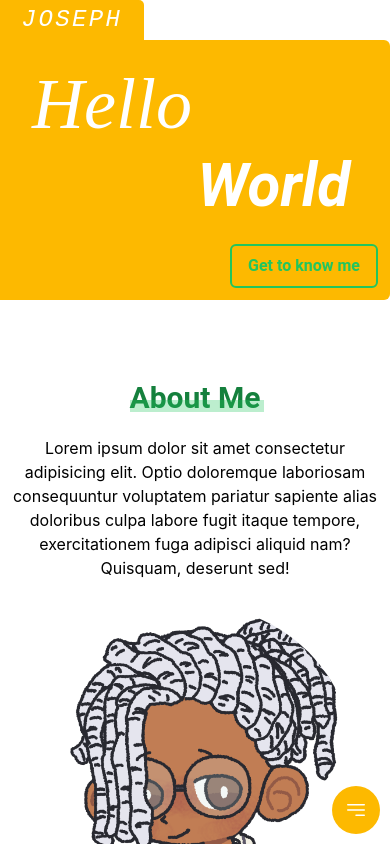
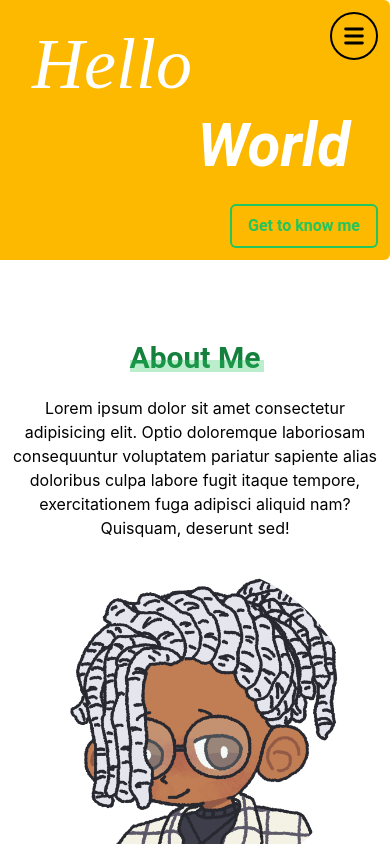
Before and after one commit to programmergeek/landing-page, a Next.js app: page / in a window 390 px wide. Shown: the top 844 px of the page. Built offline with nearby package versions, Linux system fonts and the light colour scheme.

Commit message:
rework navigation bar

```diff
--- a/components/Buttons.tsx
+++ b/components/Buttons.tsx
@@ -13,7 +13,8 @@ type iconProps = {
     style: "solid" | "outline",
     label?: string,
     href?: string,
-    blank?: boolean
+    blank?: boolean,
+    onClick: () => void
 }
 
 type Props = {
@@ -69,7 +70,7 @@ export const IconButton: React.FC<iconProps> = ({...props}) => {
       <a href={props.href} target={props.blank ? "_blank" : undefined}>
         <div className="flex flex-col w-fit">
           <div className="flex justify-center">
-            <button className="rounded-full p-2 md:p-3 bg-green-400 w-fit">
+            <button className="rounded-full p-2 md:p-3 bg-green-400 w-fit" onClick={props.onClick}>
               {props.icon}
             </button>
           </div>
@@ -85,7 +86,7 @@ export const IconButton: React.FC<iconProps> = ({...props}) => {
       <a href={props.href} target={props.blank ? "_blank" : undefined}>
         <div className="flex flex-col w-fit">
           <div className="flex justify-center">
-            <button className="rounded-full p-2 md:p-3 border-2 border-black bg-transparent">
+            <button className="rounded-full p-2 md:p-3 border-2 border-black bg-transparent" onClick={props.onClick}>
               {props.icon}
             </button>
           </div>
--- a/components/NavigationBar/NavWidget.tsx
+++ /dev/null
@@ -1,67 +0,0 @@
-import React, {useState} from 'react'
-
-export const NavigationWidget: React.FC = () => {
-  const [isOpen, toggleMenu] = useState<boolean>(false);
-
-  return (
-    <div className={`fixed -bottom-[250px] -right-[250px] w-[500px] h-[500px] z-10`}>
-      <button
-        className={`${
-          !isOpen ? "block" : "hidden"
-        } bg-folderYellow p-3 rounded-full absolute top-48 left-48`}
-        onClick={() => toggleMenu(true)}
-      >
-        <svg
-          xmlns="http://www.w3.org/2000/svg"
-          fill="none"
-          viewBox="0 0 24 24"
-          strokeWidth={1.5}
-          stroke="white"
-          className="w-6 h-6"
-        >
-          <path
-            strokeLinecap="round"
-            strokeLinejoin="round"
-            d="M3.75 6.75h16.5M3.75 12h16.5M12 17.25h8.25"
-          />
-        </svg>
-      </button>
-      <div
-        className={`realative bg-folderYellow text-white ${
-          isOpen ? "w-[500px] h-[500px]" : "w-0 h-0"
-        } rounded-full`}
-      >
-        <ul className="font-sourceCodePro absolute left-28 top-20 font-semibold">
-          {['About Me', 'Projects', 'Contact Me'].map((value) => (
-            <li className={`${isOpen ? "" : "hidden"} py-1`}>
-                <a href={`#${value}`}>
-                    {value}
-                </a>
-            </li>
-          ))}
-          <li
-            className={`${
-              isOpen ? "flex" : "hidden"
-            } justify-end cursor-pointer`}
-            onClick={() => toggleMenu(false)}
-          >
-            <svg
-              xmlns="http://www.w3.org/2000/svg"
-              fill="none"
-              viewBox="0 0 24 24"
-              strokeWidth={1.5}
-              stroke="currentColor"
-              className="w-6 h-6 "
-            >
-              <path
-                strokeLinecap="round"
-                strokeLinejoin="round"
-                d="M6 18L18 6M6 6l12 12"
-              />
-            </svg>
-          </li>
-        </ul>
-      </div>
-    </div>
-  );
-};
--- /dev/null
+++ b/components/NavigationBar/Navbar.module.css
@@ -0,0 +1,29 @@
+.slide-in{
+    animation: slide 200ms forwards;
+}
+
+.link-slide-in{
+    animation: link-slide-in 500ms forwards;
+    animation-duration: --p-duration-200;
+}
+
+@keyframes slide {
+    0% {
+        top: -100vh;
+    }
+
+    100%{
+        top: 0;
+    }
+}
+
+@keyframes link-slide-in {
+    0%{
+        opacity: 0%;
+        margin-top: 50px;
+    }
+
+    100%{
+        opacity: 100%;
+    }
+}
--- a/components/NavigationBar/Navbar.tsx
+++ b/components/NavigationBar/Navbar.tsx
@@ -1,13 +1,45 @@
-import React from 'react'
-import { NavigationBar } from './NavigationBar'
-import { NavigationWidget } from './NavWidget'
+import React, {useState} from 'react'
+import { IconButton } from '../Buttons'
+import styles from './Navbar.module.css'
+import { HiX, HiMenu } from 'react-icons/hi'
 
 export const Navbar: React.FC = () => {
+    const [isHidden, updateIsHidden] = useState<boolean>(true)
+
     return (
-        <div>
-            <NavigationBar />
-            <div className="md:hidden">
-                <NavigationWidget />
+        <div className={`fixed w-full h-full grid grid-cols-1 z-50 ${isHidden ? "": ""}`}>
+            <div className='fixed top-3 right-3 z-10'>
+                <IconButton
+                icon={ isHidden ? <HiMenu className='w-7 h-7' /> : <HiX className='w-7 h-7' />}
+                style="outline"
+                onClick={() => {
+                    updateIsHidden(!isHidden)
+                    console.log(isHidden)
+                }}
+                />
+            </div>
+            <div className={isHidden ? "opacity-0 duration-500": `bg-green-500 w-full h-[100vh] fixed z-0 ${styles['slide-in']}` }></div>
+            <div className={`${isHidden ? "hidden": "" } delay-200 place-self-center flex flex-col gap-5 z-50 justify-center w-fit h-fit`}>
+                {
+                    [
+                        {
+                            name: "About Me",
+                            link: "aboutMe"
+                        },
+                        {
+                            name: "Projects",
+                            link: "projects"
+                        },
+                        {
+                            name: "Contact",
+                            link: "contact"
+                        }
+                    ].map((section) => (
+                        <a onClick={() => updateIsHidden(true)} className={`text-3xl md:text-4xl text-white text-center font-roboto ${isHidden? "": styles['link-slide-in']} delay-200`} href={`#${section.link}`} key={section.link}>
+                            {section.name}
+                        </a>
+                    ))
+                }
             </div>
         </div>
     )
--- a/components/NavigationBar/NavigationBar.tsx
+++ /dev/null
@@ -1,43 +0,0 @@
-import React, { Children, useState } from 'react'
-import { TertiaryButton } from '../Buttons'
-
-type Props = {
-    children: React.ReactNode
-}
-
-/** Wrapper component for desktop and mobile navigation bars */
-const NavigationBarWrapper: React.FC<Props> = ({ ...props }) => {
-    // The component assumes that you are passing in two child components:
-    //      1. A logo
-    //      2. A group of buttons wrapped in a single element, like a div.
-    const children = Children.map(props.children, (value) => value) as React.ReactNode[]
-
-    return (
-    <nav className='flex'>
-        <div className='lg:w-72 md:w-60 sm:w-52 w-36'>
-            <a href="/">
-            {children[0]}
-            </a>
-        </div>
-        <div className='hidden md:block ml-auto mt-3'>
-            {children[1]}
-        </div>
-    </nav>
-    )
-}
-
-
-export const NavigationBar: React.FC = () => {
-    return (
-    <NavigationBarWrapper>
-        <p className='font-sourceCodePro text-2xl md:text-3xl lg:text-4xl font-medium italic tracking-widest bg-folderYellow rounded-tr-[5px] text-white text-center py-1 md:py-2 lg:py-3'>JOSEPH</p>
-        <div className='flex justify-end flex-row'>
-            {
-                ["About Me", "Projects", "Contact Me"].map((value) => {
-                    return <TertiaryButton>{value}</TertiaryButton>
-                })
-            }
-        </div>
-    </NavigationBarWrapper>
-    )
-}
--- a/components/NavigationBar/index.ts
+++ /dev/null
@@ -1 +0,0 @@
-export * from './Navbar'
--- a/components/index.ts
+++ b/components/index.ts
@@ -1,4 +1,4 @@
-export * from './NavigationBar'
+export * from './NavigationBar/Navbar'
 export * from './Buttons'
 export * from './Cards/Cards'
 export * from './HeroBanner'
```
